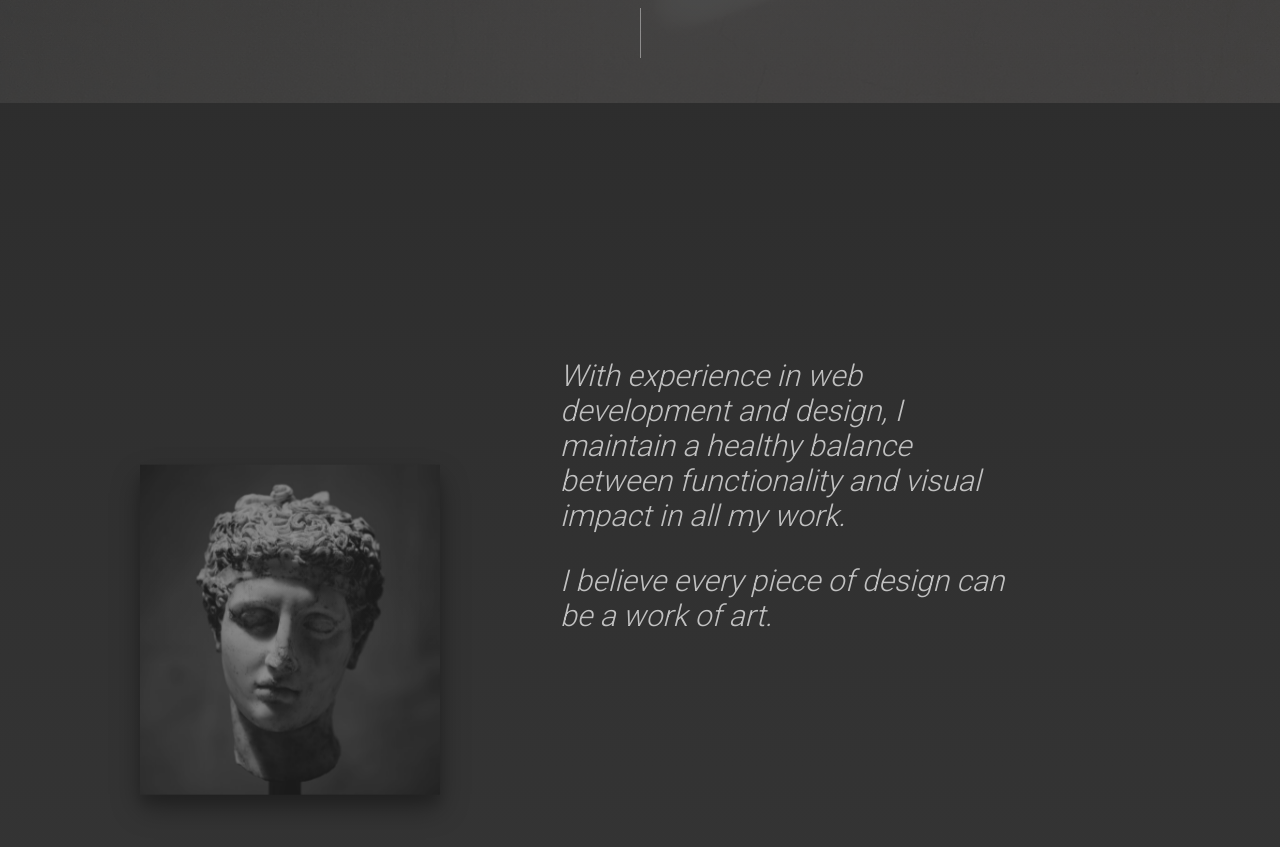
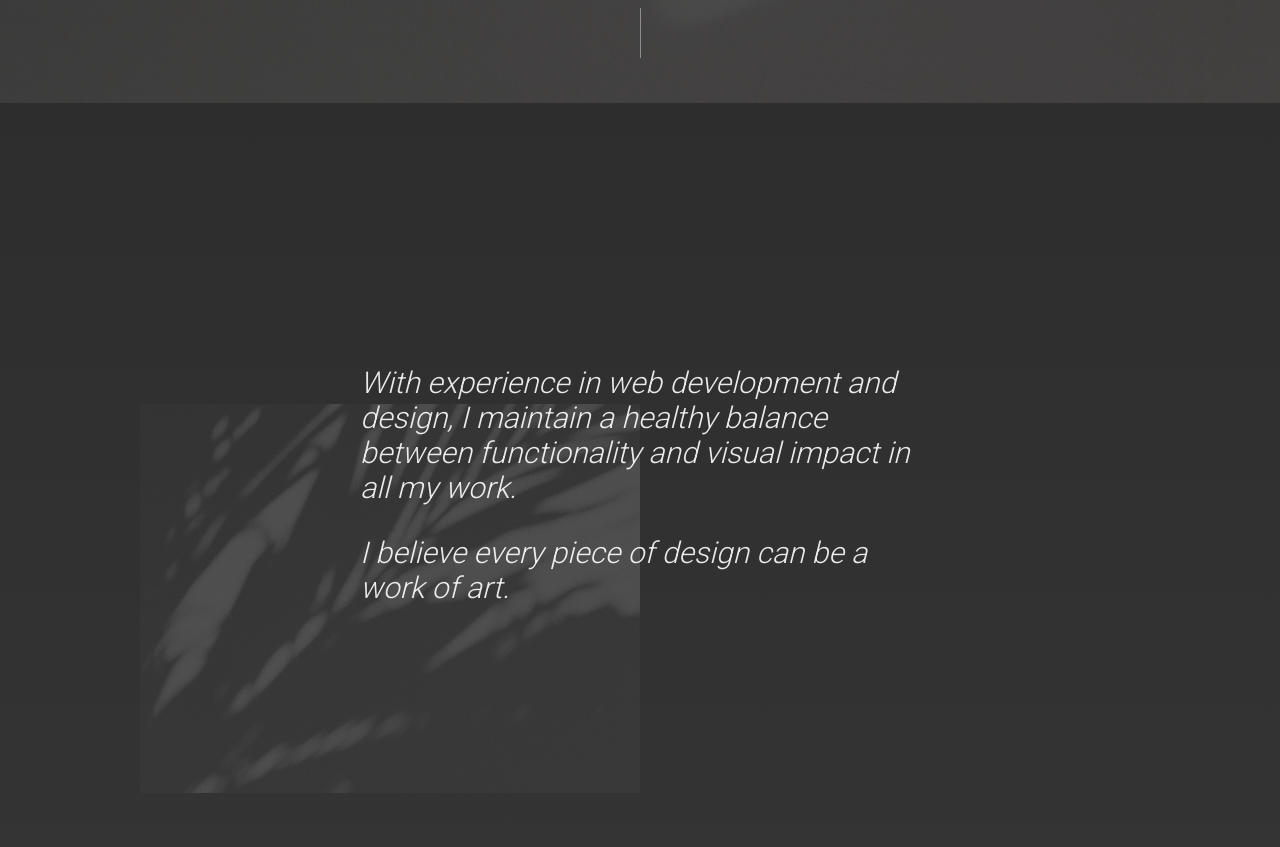
Before and after one commit to DanielKanyo/site-23, a React (Create React App) app: page / in a window 1280 px wide. Shown: the part 697-1544 px from the top of the page. Built offline with nearby package versions, Linux system fonts and the light colour scheme; no server answers.

Commit message:
New image in the about component, css fixes

```diff
--- a/src/App/App.jsx
+++ b/src/App/App.jsx
@@ -32,7 +32,7 @@ const App = () => {
         <div className='app'>
             <Navigation />
             <Landing />
-            <About isMobile={isMobile} />
+            <About />
             <Skills isMobile={isMobile} />
             <Contact />
             <Footer />
--- a/src/App/Components/About/About.css
+++ b/src/App/Components/About/About.css
@@ -4,25 +4,27 @@
     margin: 0 auto;
     display: flex;
     position: relative;
+    overflow: hidden;
 }
 
-.about .profile-img {
-    width: 300px;
-    height: 330px;
-    box-shadow: rgba(0, 0, 0, 0.55) 0px 14px 28px, rgba(0, 0, 0, 0.22) 0px 10px 10px;
-    background-image: url('../../Static/Images/levi-meir-clancy-h2UcC6lXlJs-unsplash.jpg');
+.about .img {
+    position: absolute;
+    top: -40px;
+    width: 500px;
+    height: 500px;
+    background-image: url('../../Static/Images/augustine-wong-T0BYurbDK_M-unsplash.jpg');
     background-size: cover;
     background-position: center;
-    opacity: 0.6;
+    opacity: 0.15;
 }
 
 .about .about-text-container {
     font-family: 'Roboto', 'Helvetica', 'Arial', sans-serif;
-    padding: 100px 120px;
+    padding: 100px 220px;
     font-size: 30px;
     font-weight: 300;
     color: white;
-    opacity: 0.7;
+    opacity: 0.9;
     font-style: italic;
     position: relative;
     transform: translateZ(0);
@@ -43,9 +45,10 @@
         align-items: center;
     }
 
-    .about .profile-img {
-        width: 250px;
-        height: 270px;
+    .about .img {
+        width: 350px;
+        height: 500px;
+        right: 20px;
     }
 
     .about .about-text-container {
--- a/src/App/Components/About/About.jsx
+++ b/src/App/Components/About/About.jsx
@@ -2,13 +2,13 @@ import { Parallax } from 'react-scroll-parallax';
 
 import './About.css';
 
-const About = ({ isMobile }) => {
+const About = () => {
     return (
         <div className='about' name='about'>
-            <Parallax translateY={[-20, 20]} disabled={isMobile}>
-                <div className='profile-img'></div>
+            <Parallax translateY={[-18, 18]}>
+                <div className='img'></div>
             </Parallax>
-            <Parallax translateY={[20, -20]} disabled={isMobile}>
+            <Parallax translateY={[20, -20]}>
                 <div className='about-text-container'>
                     <div>
                         With experience in web development and design,
--- a/src/App/Components/Landing/Landing.css
+++ b/src/App/Components/Landing/Landing.css
@@ -18,7 +18,7 @@
 
 .landing .name {
     font-size: 100px;
-    opacity: 0.8;
+    opacity: 0.9;
 }
 
 .landing .role {
```
Also changed, not shown: src/App/Static/Images/augustine-wong-T0BYurbDK_M-unsplash.jpg (added), src/App/Static/Images/levi-meir-clancy-h2UcC6lXlJs-unsplash.jpg (deleted).
